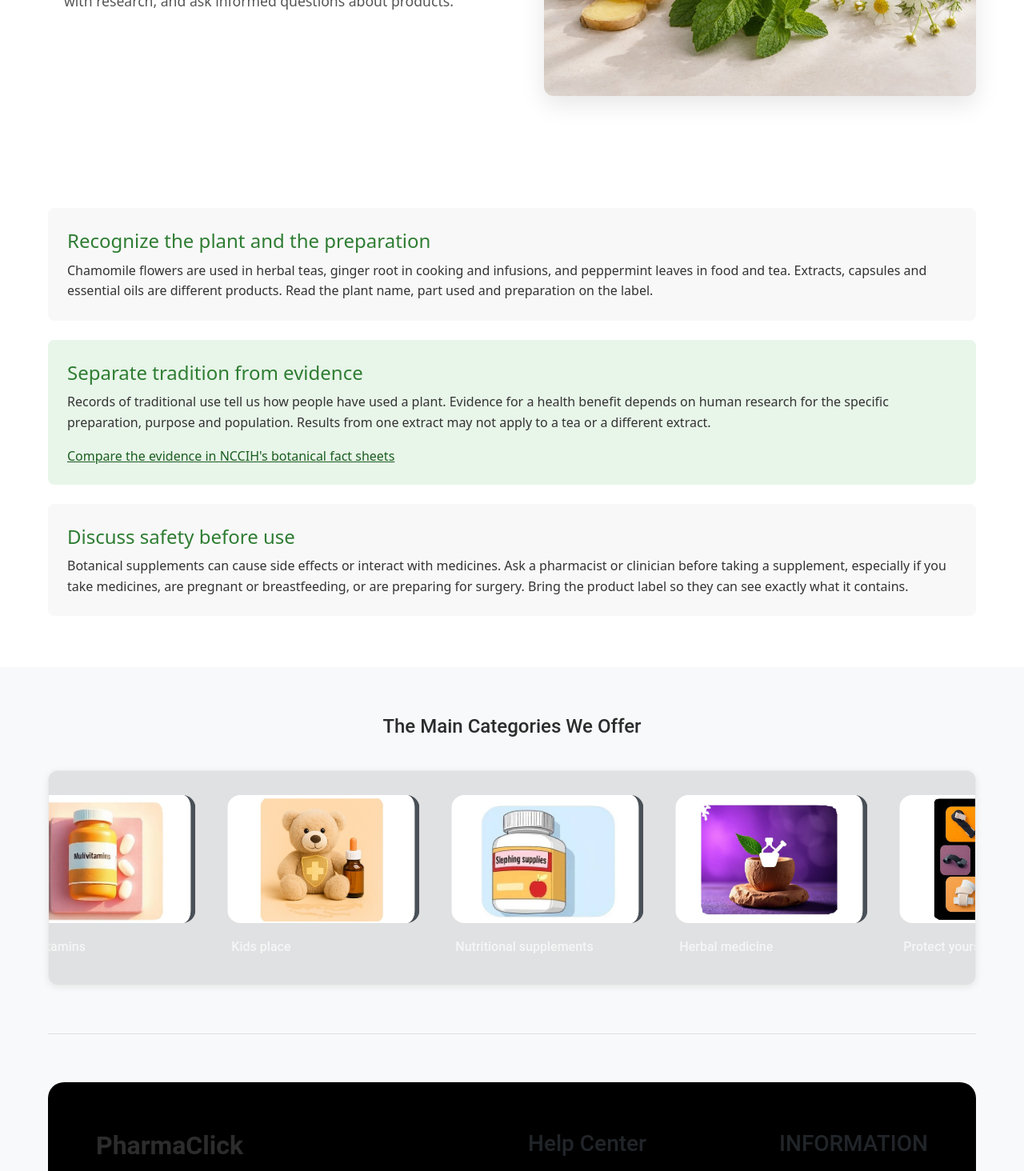
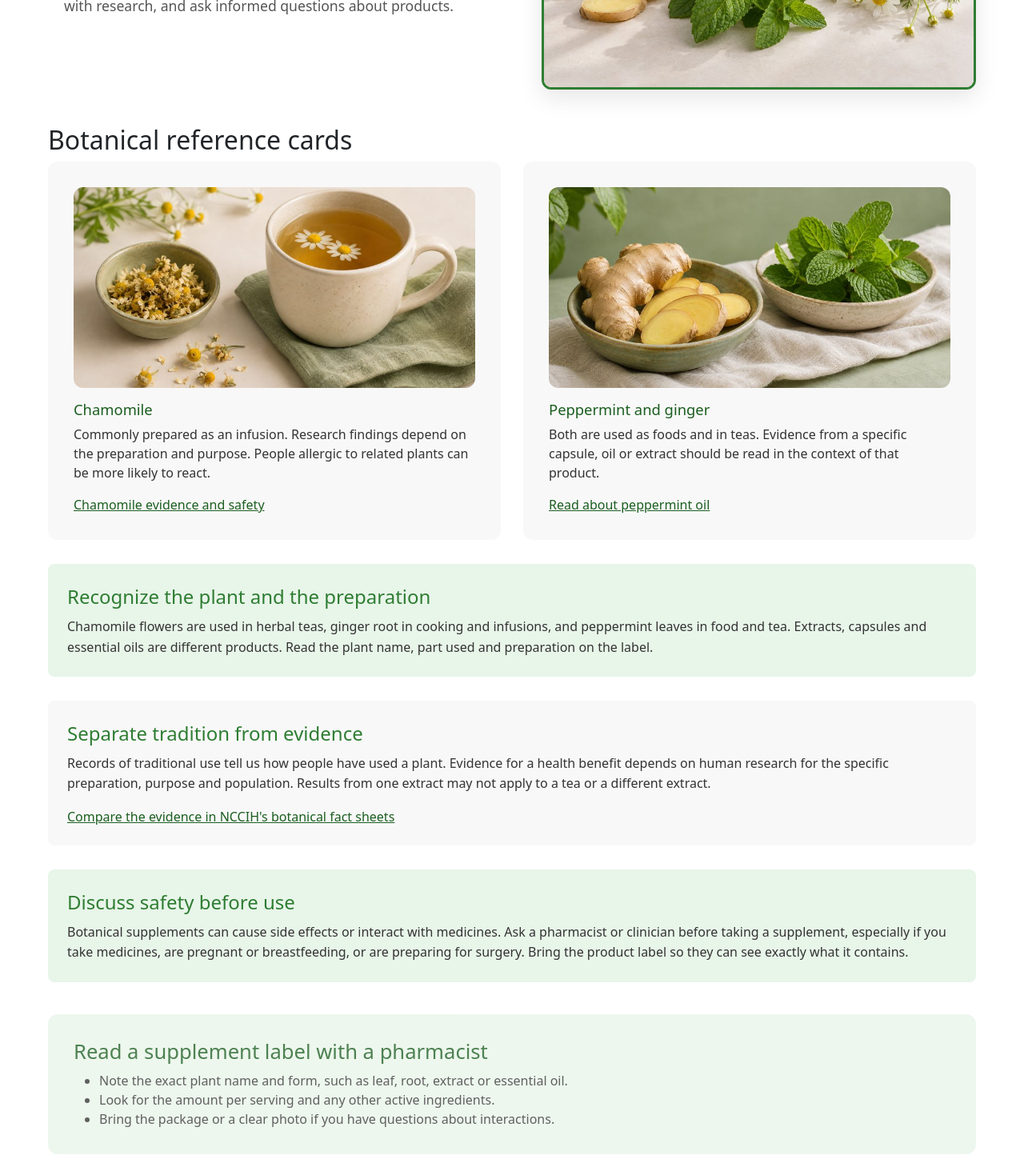
Before and after one commit to hisokaBK/PharmaClick, a React (Create React App) app: page /Herbal in a window 1280 px wide. Shown: the part 340-1804 px from the top of the page at 80% size. Built offline with nearby package versions, Linux system fonts and the light colour scheme.

Commit message:
Enrich herbal solutions service experience

```diff
--- a/src/Com_servess/HerbalSolutions.jsx
+++ b/src/Com_servess/HerbalSolutions.jsx
@@ -1,8 +1,26 @@
 import ServicePage from "./ServicePage";
+import { ServicePhoto } from "./ServiceMedia";
 
 export default function HerbalSolutions() {
   return (
-    <ServicePage title="Herbal Solutions" introduction="Learn how to read about botanicals, compare traditional uses with research, and ask informed questions about products." image="/images/services/herbal-solutions.jpg" imageAlt="Ginger root, mint leaves and chamomile blossoms">
+    <ServicePage layout="botanical" title="Herbal Solutions" introduction="Learn how to read about botanicals, compare traditional uses with research, and ask informed questions about products." image="/images/services/herbal-solutions.jpg" imageAlt="Ginger root, mint leaves and chamomile blossoms">
+      <section aria-labelledby="botanical-library">
+        <h2 id="botanical-library">Botanical reference cards</h2>
+        <div className="service-grid">
+          <article className="service-panel">
+            <ServicePhoto file="herbal-chamomile" alt="Dried chamomile flowers beside a cup of infusion" />
+            <h3 className="mt-3">Chamomile</h3>
+            <p>Commonly prepared as an infusion. Research findings depend on the preparation and purpose. People allergic to related plants can be more likely to react.</p>
+            <a href="https://www.nccih.nih.gov/health/chamomile">Chamomile evidence and safety</a>
+          </article>
+          <article className="service-panel">
+            <ServicePhoto file="herbal-ingredients" alt="Fresh mint leaves and sliced ginger in separate ceramic bowls" />
+            <h3 className="mt-3">Peppermint and ginger</h3>
+            <p>Both are used as foods and in teas. Evidence from a specific capsule, oil or extract should be read in the context of that product.</p>
+            <a href="https://www.nccih.nih.gov/health/peppermint-oil">Read about peppermint oil</a>
+          </article>
+        </div>
+      </section>
       <section className="service-section">
         <h2>Recognize the plant and the preparation</h2>
         <p>Chamomile flowers are used in herbal teas, ginger root in cooking and infusions, and peppermint leaves in food and tea. Extracts, capsules and essential oils are different products. Read the plant name, part used and preparation on the label.</p>
@@ -16,6 +34,10 @@ export default function HerbalSolutions() {
         <h2>Discuss safety before use</h2>
         <p>Botanical supplements can cause side effects or interact with medicines. Ask a pharmacist or clinician before taking a supplement, especially if you take medicines, are pregnant or breastfeeding, or are preparing for surgery. Bring the product label so they can see exactly what it contains.</p>
       </section>
+      <section className="service-panel">
+        <h2>Read a supplement label with a pharmacist</h2>
+        <ul><li>Note the exact plant name and form, such as leaf, root, extract or essential oil.</li><li>Look for the amount per serving and any other active ingredients.</li><li>Bring the package or a clear photo if you have questions about interactions.</li></ul>
+      </section>
     </ServicePage>
   );
 }
--- a/src/css/Services.css
+++ b/src/css/Services.css
@@ -109,3 +109,7 @@
 .service-page--magazine .hero-image { aspect-ratio: 21 / 7; }
 .service-page--magazine .service-grid > article:first-child { border-top: 3px solid var(--primary); }
 @media (max-width: 768px) { .service-page--magazine .hero-image { aspect-ratio: 3 / 2; } }
+
+.service-page--botanical .hero-image-container { border: 3px solid #2e7d32; }
+.service-page--botanical .service-grid { --photo-ratio: 2 / 1; }
+.service-page--botanical .service-grid > article { background: #f8f8f8; }
```
Also changed, not shown: public/images/services/herbal-chamomile.jpg (added), public/images/services/herbal-ingredients.jpg (added).
